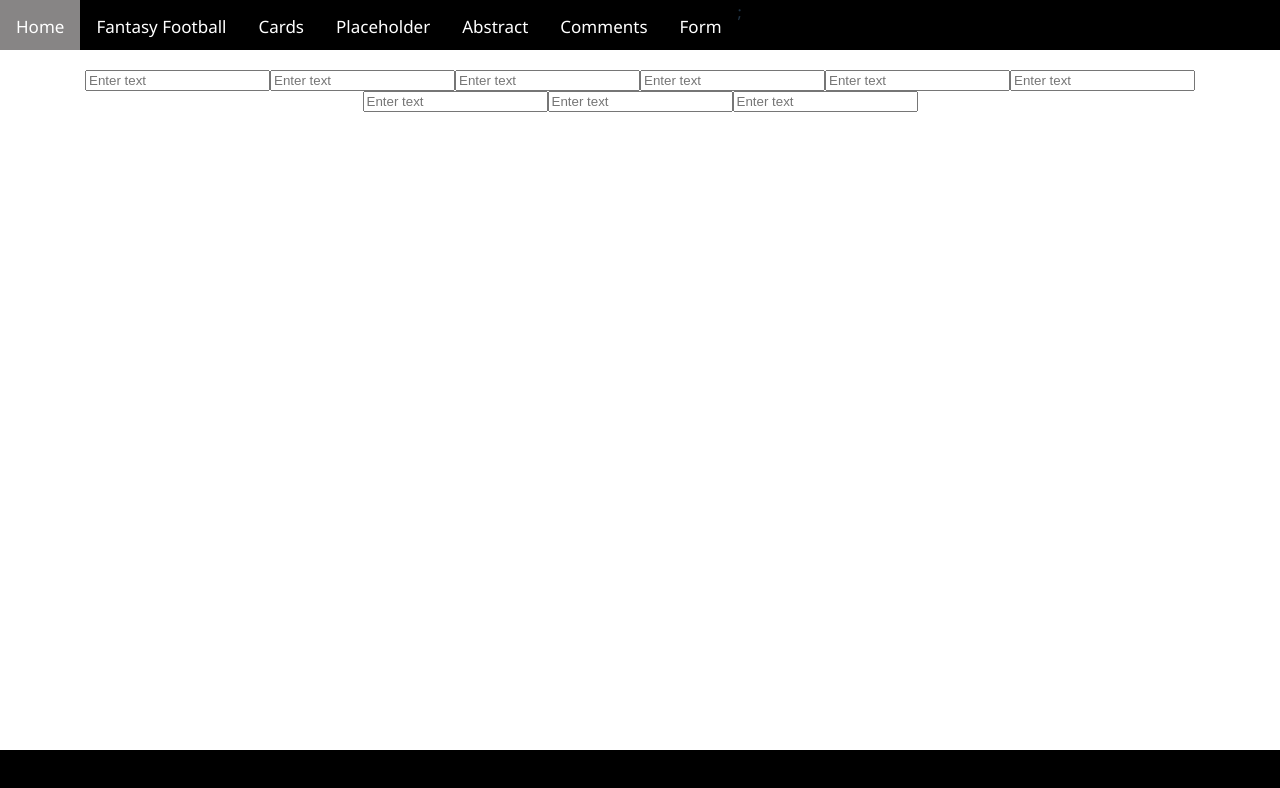
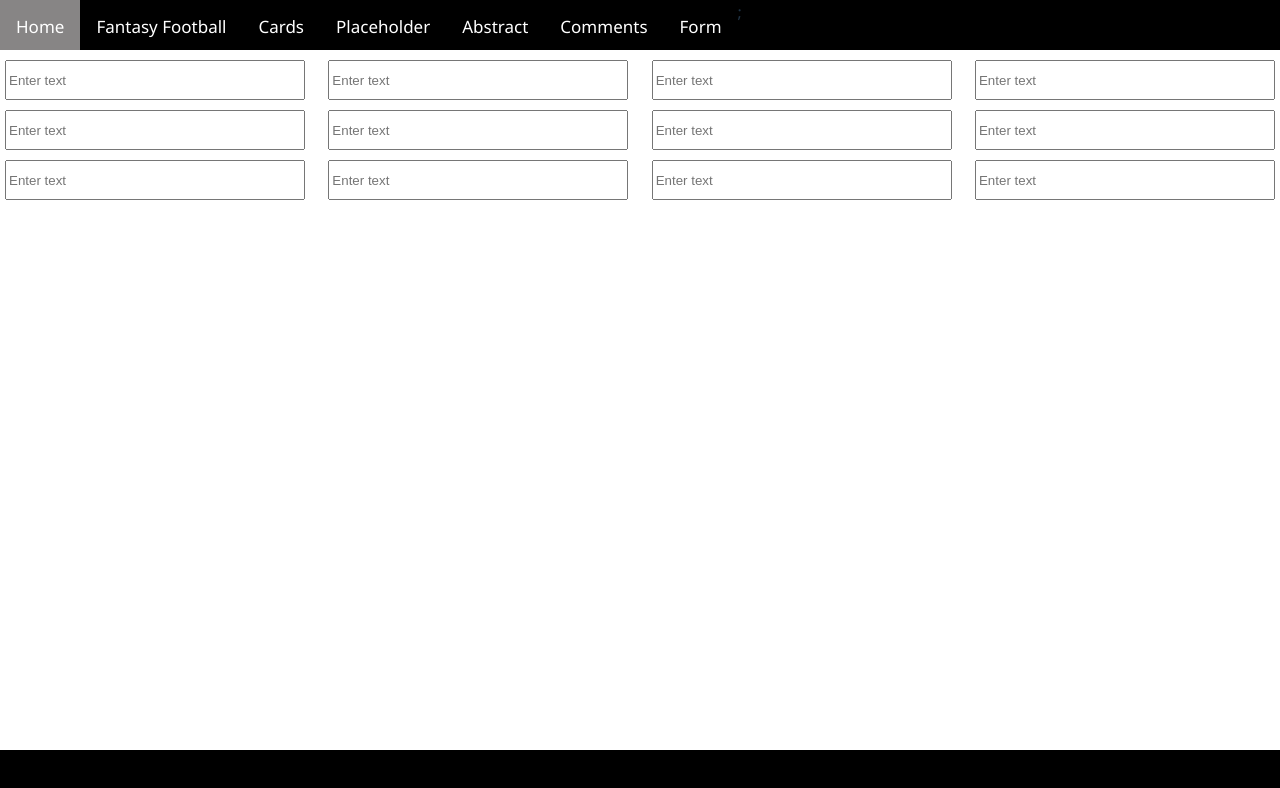
Before and after one commit to bspangler21/FrontendTemplate, a React (Vite) app: page /form in a window 1280 px wide. Shown: the top 788 px of the page. Built offline with nearby package versions, Linux system fonts and the light colour scheme; what @fluentui/font-icons-mdl2 would draw is missing.

Commit message:
Spaced text inputs

```diff
--- a/src/pages/Form.tsx
+++ b/src/pages/Form.tsx
@@ -1,17 +1,98 @@
 import formStyles from "../styles/form.module.css";
+import utilStyles from "../styles/util.module.css";
 
 function Form() {
 	return (
-		<div className={formStyles.responsiveForm}>
-			<input type="text" placeholder="Enter text" />
-			<input type="text" placeholder="Enter text" />
-			<input type="text" placeholder="Enter text" />
-			<input type="text" placeholder="Enter text" />
-			<input type="text" placeholder="Enter text" />
-			<input type="text" placeholder="Enter text" />
-			<input type="text" placeholder="Enter text" />
-			<input type="text" placeholder="Enter text" />
-			<input type="text" placeholder="Enter text" />
+		<div className={formStyles.form}>
+			<div className={formStyles.formRow}>
+				<div className={formStyles.formInputContainer}>
+					<input
+						type="text"
+						placeholder="Enter text"
+						className={utilStyles.textInput}
+					/>
+				</div>
+
+				<div className={formStyles.formInputContainer}>
+					<input
+						type="text"
+						placeholder="Enter text"
+						className={utilStyles.textInput}
+					/>
+				</div>
+
+				<div className={formStyles.formInputContainer}>
+					<input
+						type="text"
+						placeholder="Enter text"
+						className={utilStyles.textInput}
+					/>
+				</div>
+
+				<div className={formStyles.formInputContainer}>
+					<input
+						type="text"
+						placeholder="Enter text"
+						className={utilStyles.textInput}
+					/>
+				</div>
+				<div className={formStyles.formInputContainer}>
+					<input
+						type="text"
+						placeholder="Enter text"
+						className={utilStyles.textInput}
+					/>
+				</div>
+				<div className={formStyles.formInputContainer}>
+					<input
+						type="text"
+						placeholder="Enter text"
+						className={utilStyles.textInput}
+					/>
+				</div>
+				<div className={formStyles.formInputContainer}>
+					<input
+						type="text"
+						placeholder="Enter text"
+						className={utilStyles.textInput}
+					/>
+				</div>
+				<div className={formStyles.formInputContainer}>
+					<input
+						type="text"
+						placeholder="Enter text"
+						className={utilStyles.textInput}
+					/>
+				</div>
+				<div className={formStyles.formInputContainer}>
+					<input
+						type="text"
+						placeholder="Enter text"
+						className={utilStyles.textInput}
+					/>
+				</div>
+				<div className={formStyles.formInputContainer}>
+					<input
+						type="text"
+						placeholder="Enter text"
+						className={utilStyles.textInput}
+					/>
+				</div>
+				<div className={formStyles.formInputContainer}>
+					<input
+						type="text"
+						placeholder="Enter text"
+						className={utilStyles.textInput}
+					/>
+				</div>
+				<div className={formStyles.formInputContainer}>
+					<input
+						type="text"
+						placeholder="Enter text"
+						className={utilStyles.textInput}
+					/>
+				</div>
+			</div>
 		</div>
 	);
 }
--- a/src/styles/form.module.css
+++ b/src/styles/form.module.css
@@ -1,13 +1,31 @@
-.responsiveForm {
+form {
   display: flex;
   margin: 20px auto;
   flex-flow: row wrap;
-  justify-content: center;
+  justify-content: flex-start;
   align-items: flex-start;
 }
 
+.formRow {
+  display: flex;
+  flex-flow: row wrap;
+  justify-content: space-between;
+  align-items: center;
+  height: 50px;
+  width: 100%;
+  padding: 5px;
+
+}
+
+.formInputContainer {
+  margin-top: 5px;
+  margin-bottom: 5px;
+  height: 100%;
+  width: 300px;
+}
+
 @media (max-width: 800px) {
-  .responsiveForm {
+  .form {
     flex-direction: column;
   }
 }
--- a/src/styles/util.module.css
+++ b/src/styles/util.module.css
@@ -27,6 +27,11 @@
   vertical-align: middle;
 }
 
+.textInput {
+  height: 40px;
+  width: 300px;
+}
+
 .mediumVerticalImage {
   height: 600px;
   width: 450px;
```
